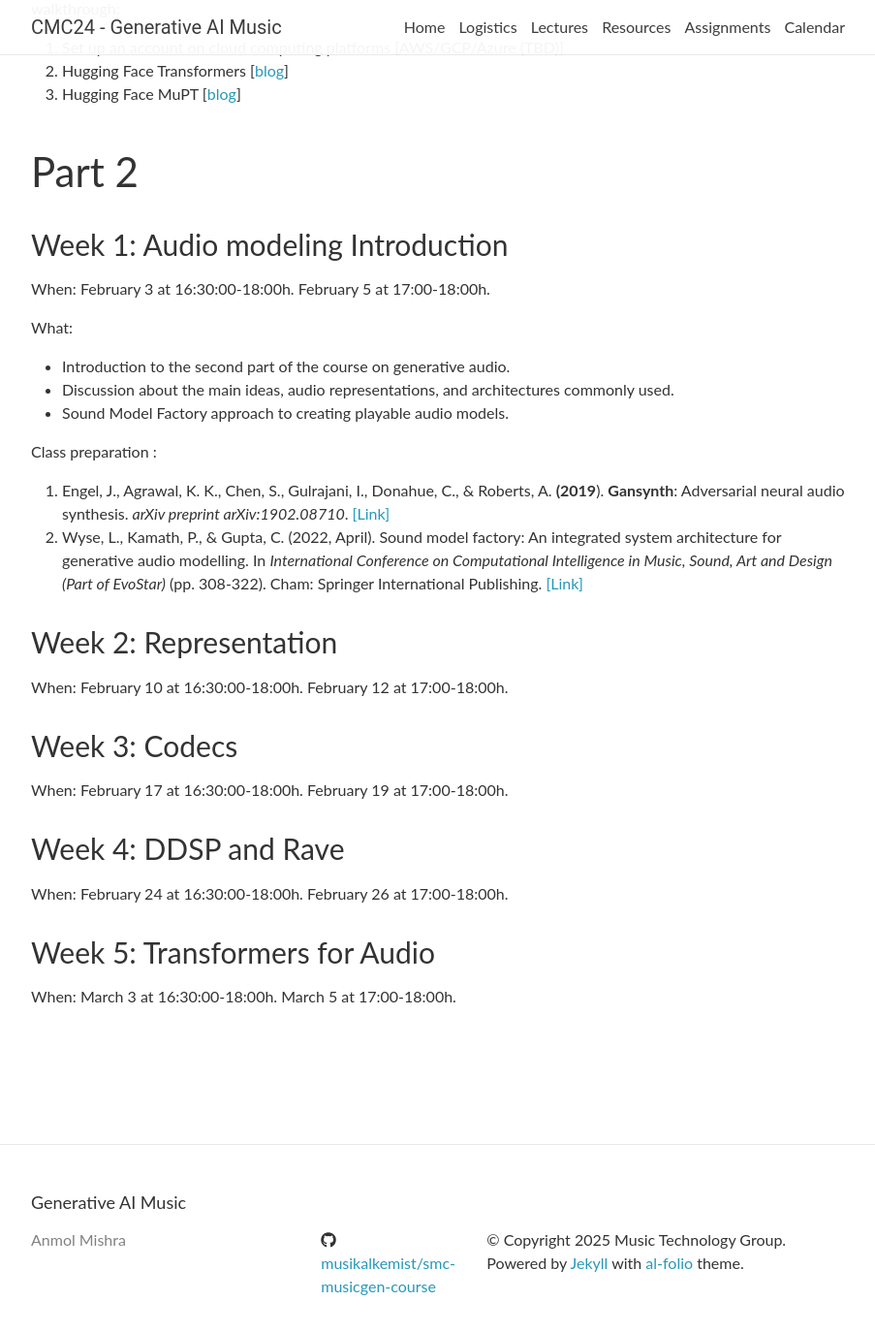
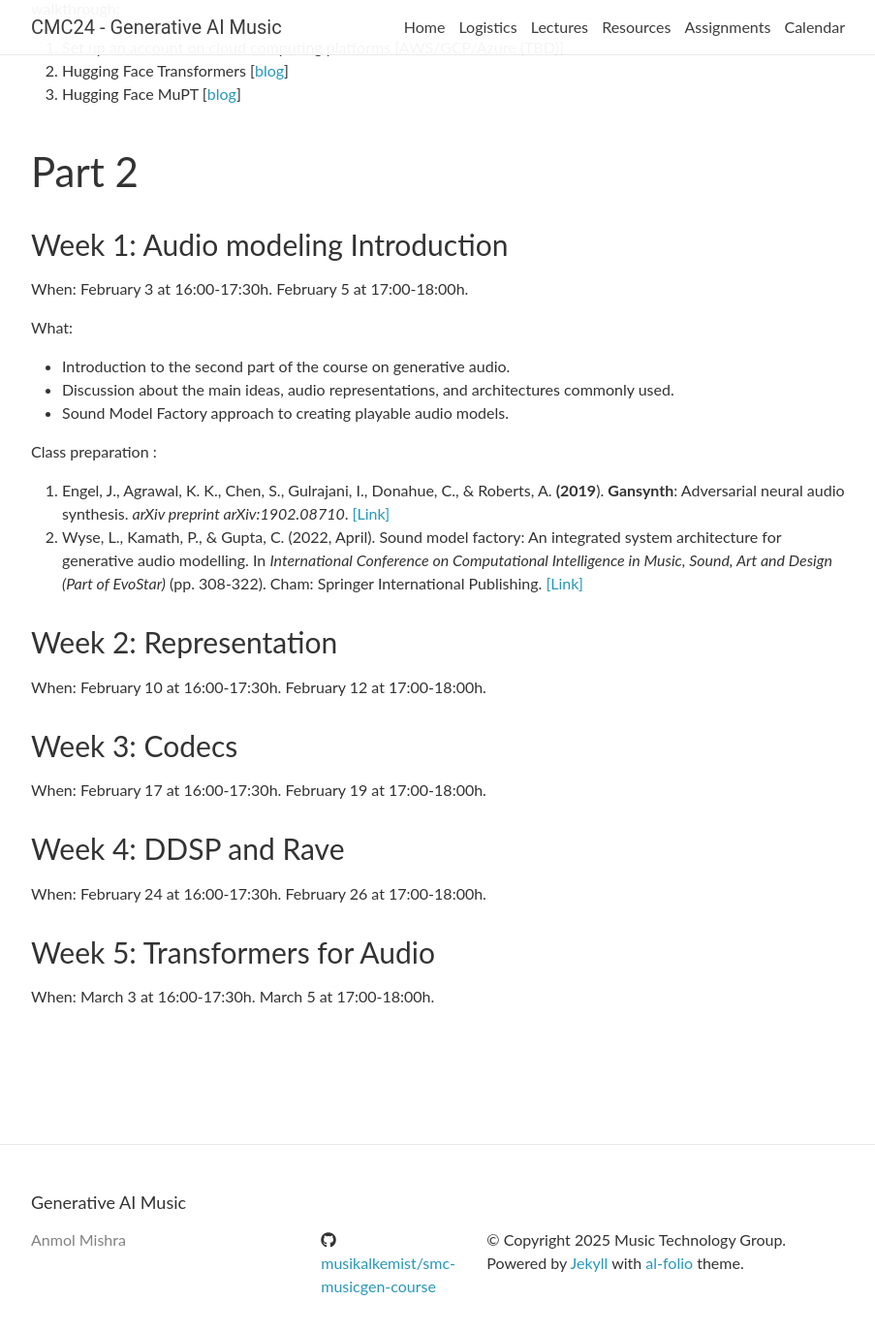
Before and after one commit to smc24-musicgen/smc24-musicgen.github.io, a Jekyll site: the page built from _pages/lectures.md, in a window 1280 px wide and 1400 px high, scrolled down 3741 px. Shown: the top 1375 px of the window at 97% size, without its empty margins (188-1091 px from the left). Built offline with Jekyll 4.4.1, drawn with Linux system fonts in a browser that asks for light colours; nearby versions of some CDN libraries; comment, search, counter and statistics services are not loaded.

Commit message:
Update class timings

```diff
--- a/_pages/lectures.md
+++ b/_pages/lectures.md
@@ -147,7 +147,7 @@ Before taking this class, students are expected to have installed the following
 ### Week 1: Audio modeling Introduction
 
 When:
-February 3 at 16:30:00-18:00h.
+February 3 at 16:00-17:30h.
 February 5 at 17:00-18:00h.
 
 What:
@@ -164,23 +164,23 @@ Class preparation :
 ### Week 2: Representation
 
 When:
-February 10 at 16:30:00-18:00h.
+February 10 at 16:00-17:30h.
 February 12 at 17:00-18:00h.
 
 ### Week 3: Codecs
 
 When:
-February 17 at 16:30:00-18:00h.
+February 17 at 16:00-17:30h.
 February 19 at 17:00-18:00h.
 
 ### Week 4: DDSP and Rave
 
 When:
-February 24 at 16:30:00-18:00h.
+February 24 at 16:00-17:30h.
 February 26 at 17:00-18:00h.
 
 ### Week 5: Transformers for Audio
 
 When:
-March 3 at 16:30:00-18:00h.
+March 3 at 16:00-17:30h.
 March 5 at 17:00-18:00h.
```
